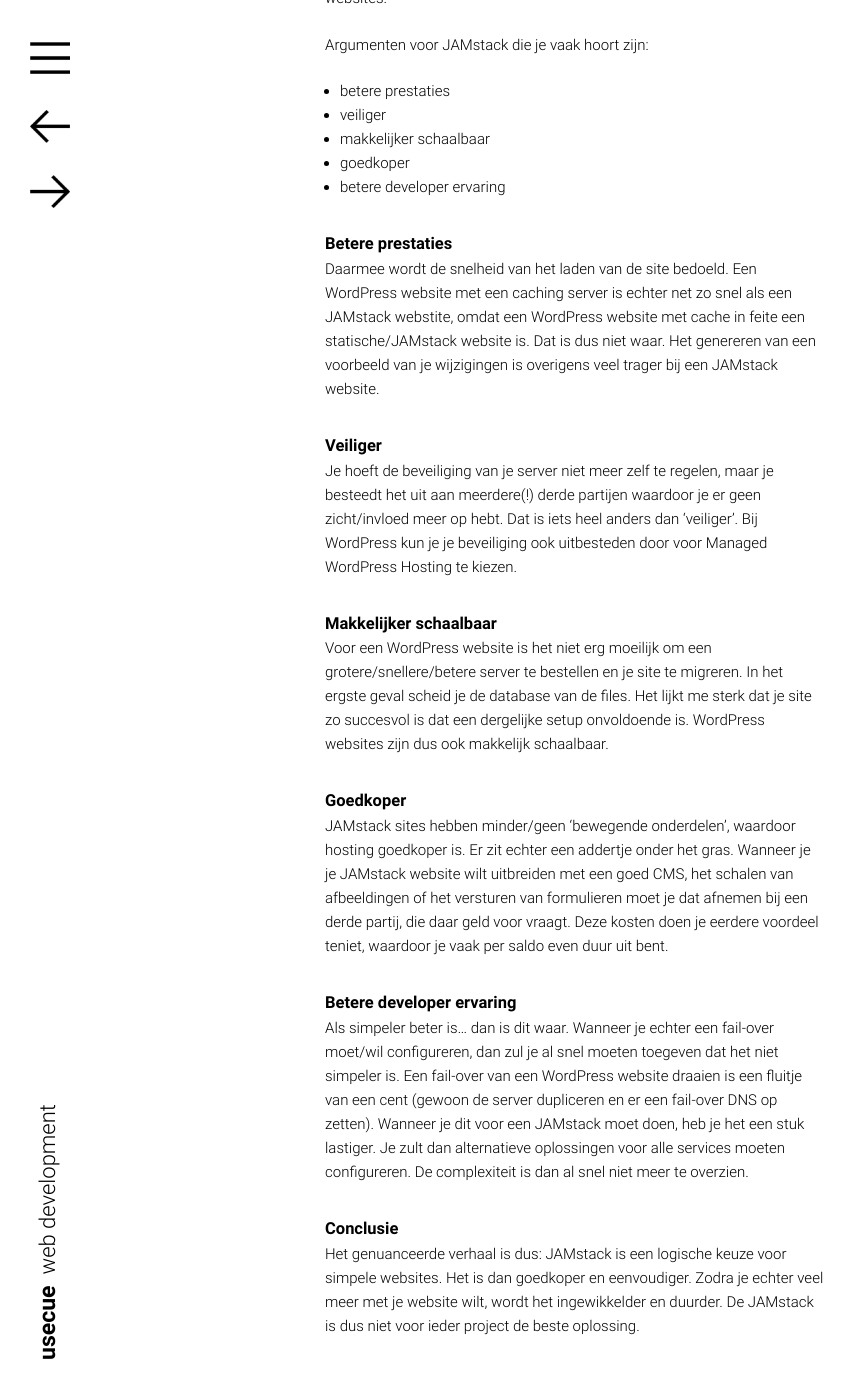
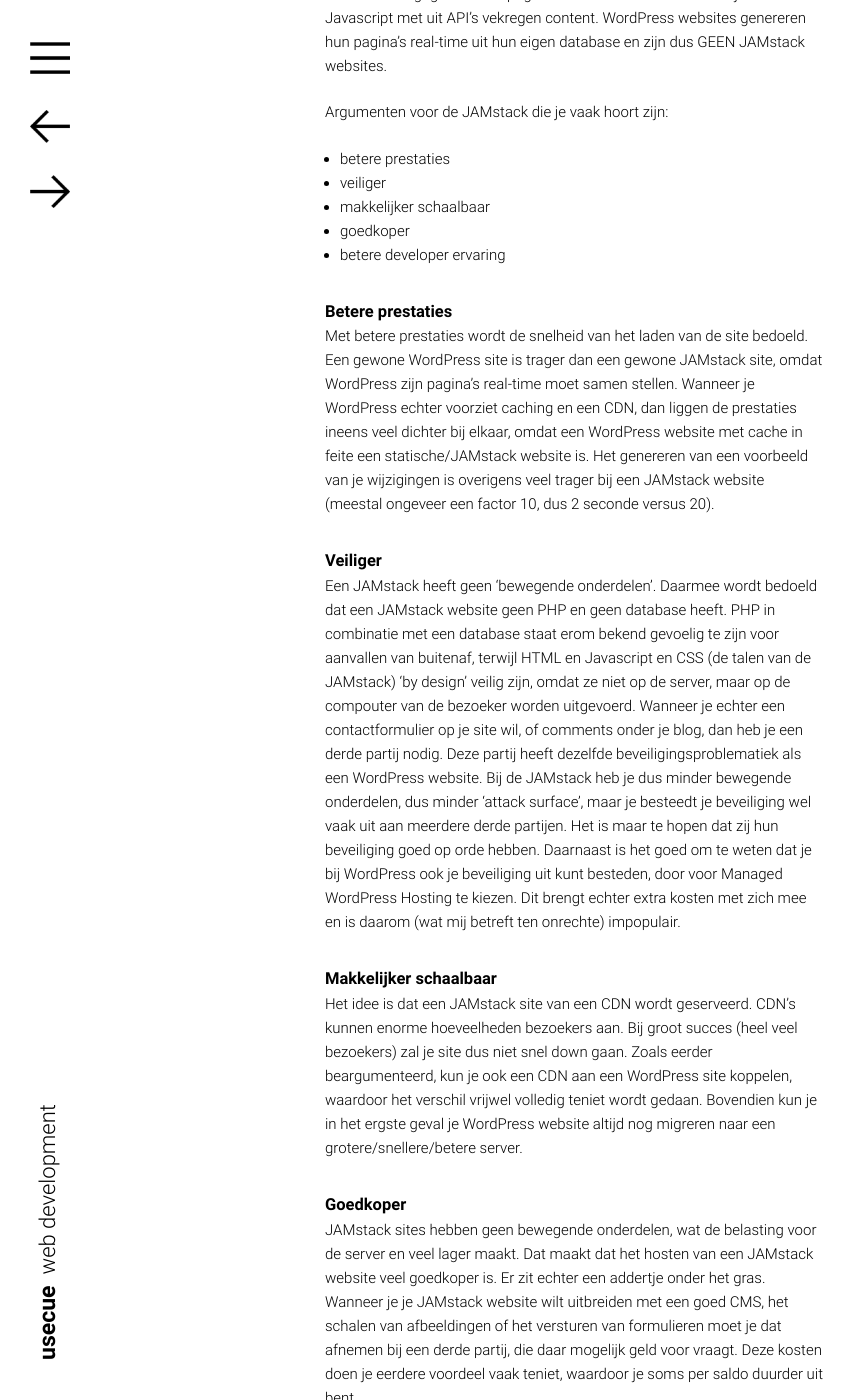
Before and after one commit to jhvanderschee/usecuewebsitenl, a Jekyll site: the page built from _posts/2018-11-22-argumenten-voor-de-jamstack.md, in a window 1280 px wide and 1400 px high, scrolled down 590 px. Shown: the whole window, without its empty margins (0-856 px from the left). Built offline with Jekyll 4.4.1, drawn with Linux system fonts in a browser that asks for light colours; some of the changed text lies outside the part shown.

Commit message:
Update from Forestry.io - Updated 2018-11-22-argumenten-voor-de-jamstack.md

```diff
--- a/_posts/2018-11-22-argumenten-voor-de-jamstack.md
+++ b/_posts/2018-11-22-argumenten-voor-de-jamstack.md
@@ -2,11 +2,11 @@
 title: Argumenten voor de JAMstack
 
 ---
-Ik heb de afgelopen paar jaar meer dan 100 JAMstack websites gebouwd. Ik hoor echter zoveel onzin over de JAMstack om me heen, dat ik graag het een en ander recht wil zetten. Voor de eenvoud zal ik daarbij de JAMstack met WordPress vergelijken.
+Ik heb de afgelopen paar jaar meer dan 100 JAMstack websites gebouwd en ben dan ook een [groot](https://www.usecue.nl/blog/jekyll-tegen-de-rest-van-de-wereld/) [fan](https://www.usecue.nl/blog/from-wordpress-to-cloudcannon/). Het is uiteraard niet alleen maar hosanna. De JAMstack heeft ook nadelen. Ik hoor echter veel ongenuanceerdheid om me heen. Om dat recht te zetten zal ik proberen de JAMstack zo genuanceerd mogelijk met WordPress te vergelijken.
 
 Allereerst: [Wat zijn JAMstack websites eigenlijk?](https://jamstack.org/ "https://jamstack.org/") Het is eigenlijk makkelijker uit te leggen wat het NIET is. Het zijn sites die NIET real-time hun eigen database uitlezen om hun pagina's samen te stellen. JAMstack websites serveren voorgegenereerde pagina's die eventueel worden verrijkt door Javascript met uit API's vekregen content. WordPress websites genereren hun pagina's real-time uit hun eigen database en zijn dus GEEN JAMstack websites.
 
-Argumenten voor JAMstack die je vaak hoort zijn:
+Argumenten voor de JAMstack die je vaak hoort zijn:
 
 * betere prestaties
 * veiliger
@@ -16,24 +16,24 @@ Argumenten voor JAMstack die je vaak hoort zijn:
 
 ## Betere prestaties
 
-Daarmee wordt de snelheid van het laden van de site bedoeld. Een WordPress website met een caching server is echter net zo snel als een JAMstack webstite, omdat een WordPress website met cache in feite een statische/JAMstack website is. Dat is dus niet waar. Het genereren van een voorbeeld van je wijzigingen is overigens veel trager bij een JAMstack website.
+Met betere prestaties wordt de snelheid van het laden van de site bedoeld. Een gewone WordPress site is trager dan een gewone JAMstack site, omdat WordPress zijn pagina's real-time moet samen stellen. Wanneer je WordPress echter voorziet caching en een CDN, dan liggen de prestaties ineens veel dichter bij elkaar, omdat een WordPress website met cache in feite een statische/JAMstack website is. Het genereren van een voorbeeld van je wijzigingen is overigens veel trager bij een JAMstack website (meestal ongeveer een factor 10, dus 2 seconde versus 20).
 
 ## Veiliger
 
-Je hoeft de beveiliging van je server niet meer zelf te regelen, maar je besteedt het uit aan meerdere(!) derde partijen waardoor je er geen zicht/invloed meer op hebt. Dat is iets heel anders dan 'veiliger'. Bij WordPress kun je je beveiliging ook uitbesteden door voor Managed WordPress Hosting te kiezen.
+Een JAMstack heeft geen 'bewegende onderdelen'. Daarmee wordt bedoeld dat een JAMstack website geen PHP en geen database heeft. PHP in combinatie met een database staat erom bekend gevoelig te zijn voor aanvallen van buitenaf, terwijl HTML en Javascript en CSS (de talen van de JAMstack) 'by design' veilig zijn, omdat ze niet op de server, maar op de compouter van de bezoeker worden uitgevoerd. Wanneer je echter een contactformulier op je site wil, of comments onder je blog, dan heb je een derde partij nodig. Deze partij heeft dezelfde beveiligingsproblematiek als een WordPress website. Bij de JAMstack heb je dus minder bewegende onderdelen, dus minder 'attack surface', maar je besteedt je beveiliging wel vaak uit aan meerdere derde partijen. Het is maar te hopen dat zij hun beveiliging goed op orde hebben. Daarnaast is het goed om te weten dat je bij WordPress ook je beveiliging uit kunt besteden, door voor Managed WordPress Hosting te kiezen. Dit brengt echter extra kosten met zich mee en is daarom (wat mij betreft ten onrechte) impopulair.
 
 ## Makkelijker schaalbaar
 
-Voor een WordPress website is het niet erg moeilijk om een grotere/snellere/betere server te bestellen en je site te migreren. In het ergste geval scheid je de database van de files. Het lijkt me sterk dat je site zo succesvol is dat een dergelijke setup onvoldoende is. WordPress websites zijn dus ook makkelijk schaalbaar.
+Het idee is dat een JAMstack site van een CDN wordt geserveerd. CDN's kunnen enorme hoeveelheden bezoekers aan. Bij groot succes (heel veel bezoekers) zal je site dus niet snel down gaan. Zoals eerder beargumenteerd, kun je ook een CDN aan een WordPress site koppelen, waardoor het verschil vrijwel volledig teniet wordt gedaan. Bovendien kun je in het ergste geval je WordPress website altijd nog migreren naar een grotere/snellere/betere server.
 
 ## Goedkoper
 
-JAMstack sites hebben minder/geen 'bewegende onderdelen', waardoor hosting goedkoper is. Er zit echter een addertje onder het gras. Wanneer je je JAMstack website wilt uitbreiden met een goed CMS, het schalen van afbeeldingen of het versturen van formulieren moet je dat afnemen bij een derde partij, die daar geld voor vraagt. Deze kosten doen je eerdere voordeel teniet, waardoor je vaak per saldo even duur uit bent.
+JAMstack sites hebben geen bewegende onderdelen, wat de belasting voor de server en veel lager maakt. Dat maakt dat het hosten van een JAMstack website veel goedkoper is. Er zit echter een addertje onder het gras. Wanneer je je JAMstack website wilt uitbreiden met een goed CMS, het schalen van afbeeldingen of het versturen van formulieren moet je dat afnemen bij een derde partij, die daar mogelijk geld voor vraagt. Deze kosten doen je eerdere voordeel vaak teniet, waardoor je soms per saldo  duurder uit bent.
 
 ## Betere developer ervaring
 
-Als simpeler beter is... dan is dit waar. Wanneer je echter een fail-over moet/wil configureren, dan zul je al snel moeten toegeven dat het niet simpeler is. Een fail-over van een WordPress website draaien is een fluitje van een cent (gewoon de server dupliceren en er een fail-over DNS op zetten). Wanneer je dit voor een JAMstack moet doen, heb je het een stuk lastiger. Je zult dan alternatieve oplossingen voor alle services moeten configureren. De complexiteit is dan al snel niet meer te overzien.
+'Eenvoudiger is beter' en JAMstack websites zijn in principe erg eenvoudig. Het is dus sneller en makkelijker om een JAMstack website te maken. Wanneer je echter iets buiten de scope van de JAMstack wil, wordt het al snel veel ingewikkelder. Neem bijvoorbeeld een fail-over. Een fail-over van een WordPress website draaien is een fluitje van een cent (gewoon de server dupliceren en er een fail-over DNS op zetten). Wanneer je dit voor een JAMstack moet doen, heb je het een stuk lastiger. Je zult dan alternatieve oplossingen voor alle services moeten configureren. De complexiteit wordt dan al snel erg hoog, wat zeker niet tot een betere developer ervaring leidt. Hoe fijn de developer ervaring is hangt dus af van de complexiteit van de site.
 
 ## Conclusie
 
-Het genuanceerde verhaal is dus: JAMstack is een logische keuze voor simpele websites. Het is dan goedkoper en eenvoudiger. Zodra je echter veel meer met je website wilt, wordt het ingewikkelder en duurder. De JAMstack is dus niet voor ieder project de beste oplossing.
+Het genuanceerde verhaal is dus: JAMstack is een logische keuze voor simpele websites, omdat het dan vaak goedkoper en eenvoudiger op te zetten is. Zodra je echter bijzonderdere wensen hebt, wordt het al snel ingewikkelder en duurder. De JAMstack is dus niet voor ieder project de beste oplossing. Wil je weten of de JAMstack een goede keuze is voor jouw website? Neem [contact]() met mij op.
```
